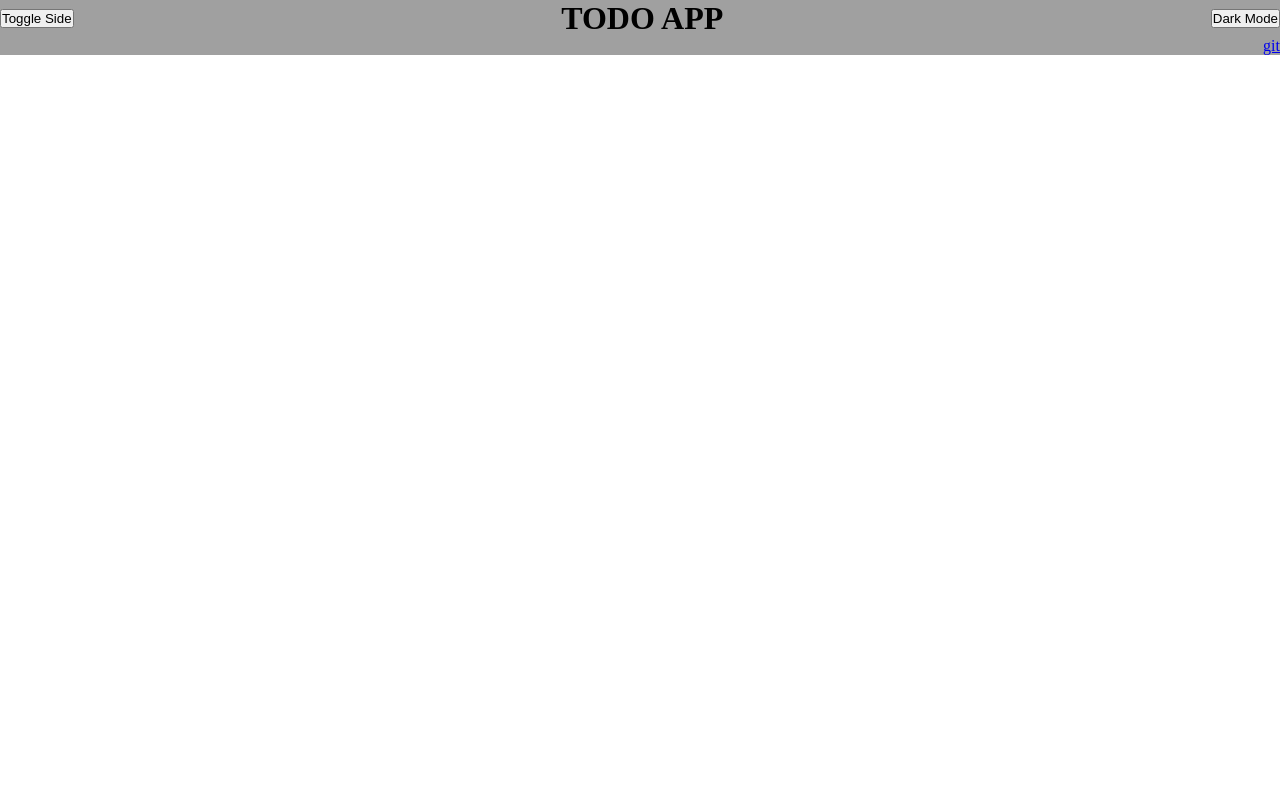
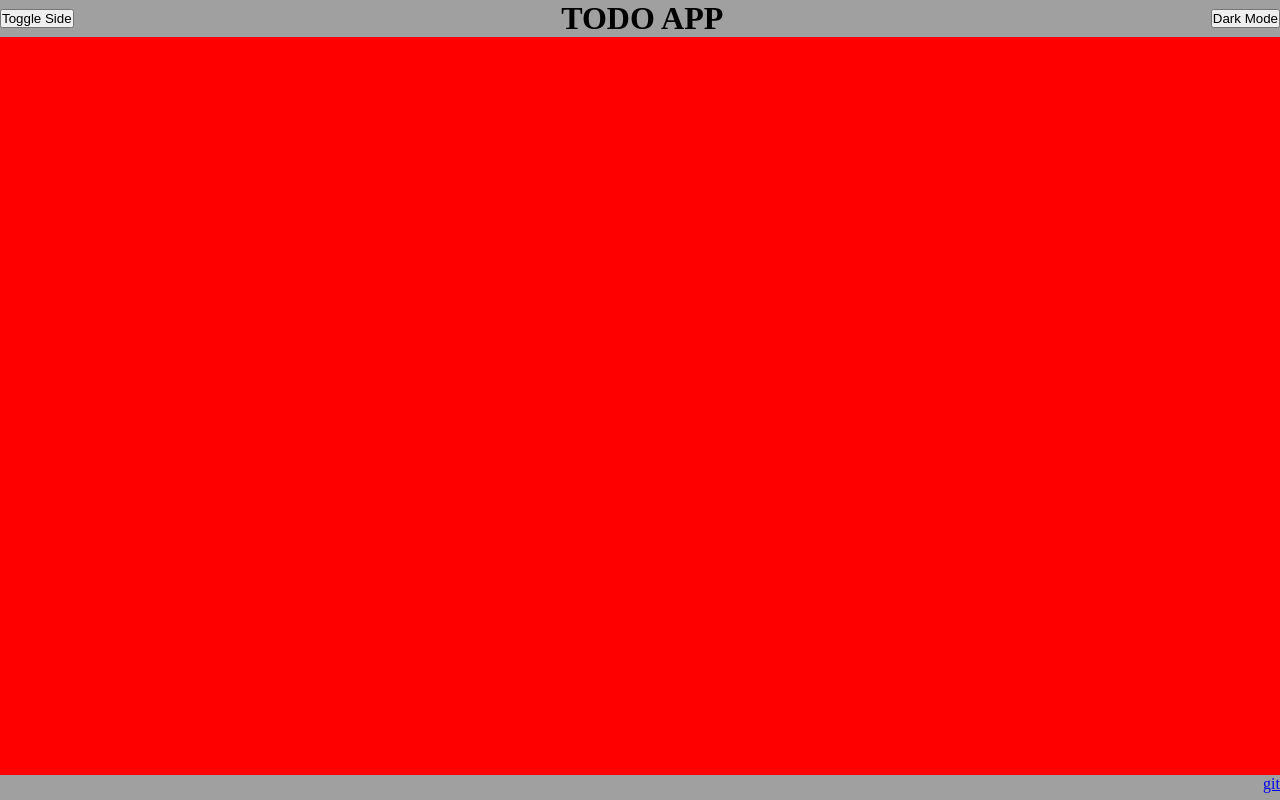
Before and after one commit to Orluca/TOP-todo-app, a website built with webpack: page src/template.html in a window 1280 px wide. Built offline with nearby package versions, Linux system fonts and the light colour scheme.

Commit message:
Added main area

```diff
--- a/src/index.css
+++ b/src/index.css
@@ -2,6 +2,7 @@
 
 :root {
   --color-frame: rgb(160, 160, 160);
+  --color-main: red;
 }
 
 *,
@@ -17,3 +18,12 @@ body {
   height: 100%;
   width: 100%;
 }
+
+.content {
+  display: grid;
+  grid-template-columns: 1fr;
+  grid-template-rows: 1.5fr 30fr 1fr;
+
+  height: 100%;
+  width: 100%;
+}
--- a/src/index.js
+++ b/src/index.js
@@ -1,11 +1,13 @@
 import indexStyle from "./index.css";
 import Header from "./modules/header/header.js";
 import Footer from "./modules/footer/footer.js";
+import Main from "./modules/main/main.js";
 
 function app() {
   const content = document.querySelector(".content");
 
   content.appendChild(Header());
+  content.appendChild(Main());
   content.appendChild(Footer());
 }
 
--- /dev/null
+++ b/src/modules/main/main.css
@@ -0,0 +1,3 @@
+.main {
+  background-color: var(--color-main);
+}
--- /dev/null
+++ b/src/modules/main/main.js
@@ -0,0 +1,10 @@
+import mainStyle from "./main.css";
+
+function main() {
+  const main = document.createElement("div");
+  main.classList.add("main");
+
+  return main;
+}
+
+export default main;
```
